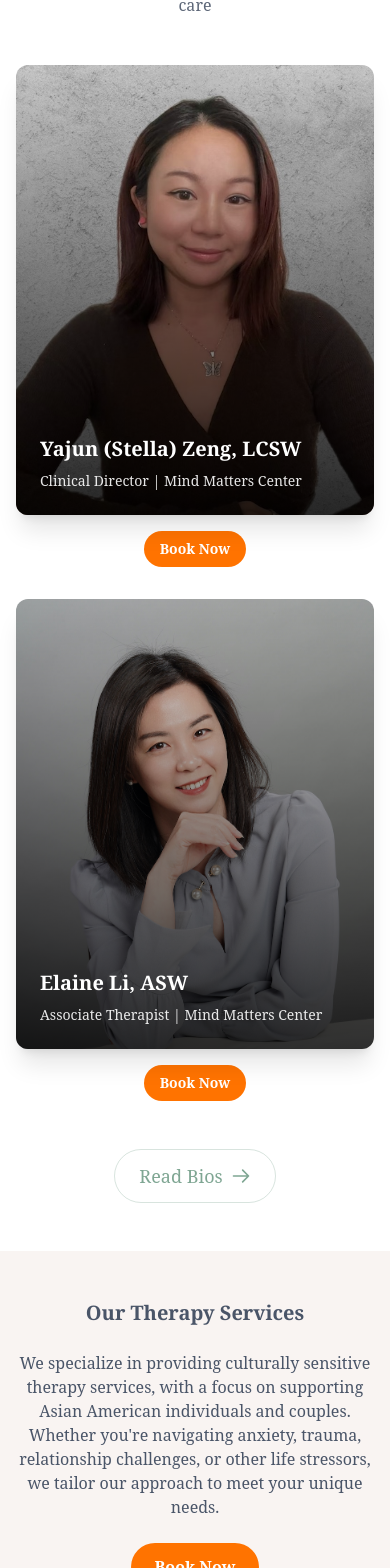
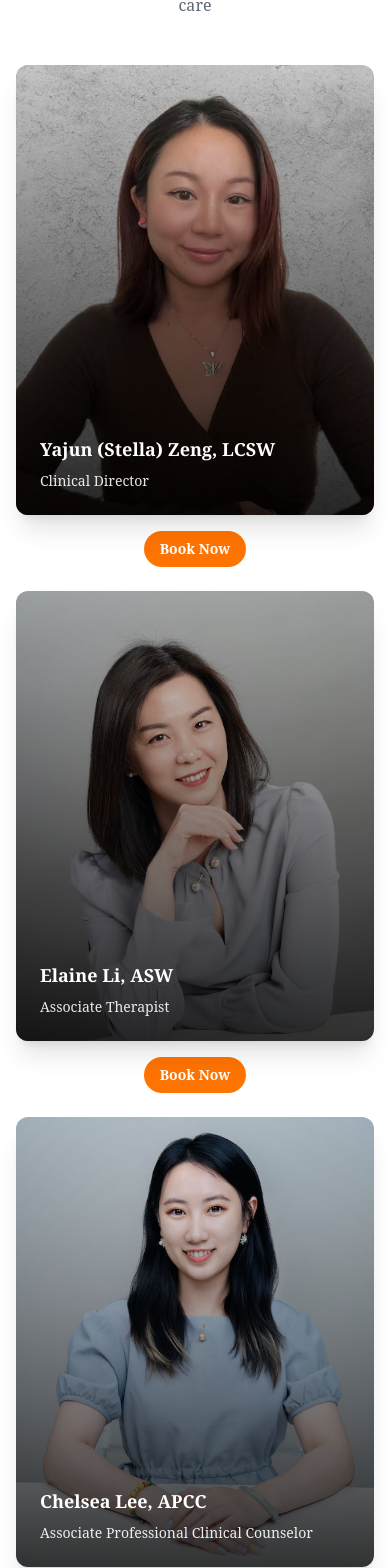
Before and after one commit to mindmatterscenter/mindmatterscenter.github.io, a React (Vite) app: page / in a window 390 px wide. Shown: the part 3442-5010 px from the top of the page. Built offline with nearby package versions, Linux system fonts and the light colour scheme; a web font is replaced by a local one.

Commit message:
added chelsea

```diff
--- a/src/constants.jsx
+++ b/src/constants.jsx
@@ -10,4 +10,5 @@ export const CLIENT_PORTAL_URL = 'https://mindmatterscenter.janeapp.com/';
 export const THERAPIST_URLS = {
   stella: 'https://mindmatterscenter.janeapp.com/#/staff_member/1',
   elaine: 'https://mindmatterscenter.janeapp.com/#/staff_member/2',
+  chelsea: 'https://mindmatterscenter.janeapp.com/#/staff_member/4',
 };
--- a/src/pages/Home.jsx
+++ b/src/pages/Home.jsx
@@ -7,6 +7,7 @@ import { FadeInSection, HoverCard } from '../components/shared/Animations';
 import BookNowCTA from '../components/shared/BookNowCTA';
 import ZengImg from '../assets/images/profile_pics/zeng.jpg';
 import ElaineImg from '../assets/images/profile_pics/elaine.jpg';
+import ChelseaImg from '../assets/images/profile_pics/chelsea.jpg';
 import SEO from '../components/shared/SEO';
 import { createOrganizationStructuredData } from '../components/shared/StructuredData';
 
@@ -254,7 +255,7 @@ const Home = () => {
       {/* Team Introduction Section */}
       <section className="py-12 md:py-20 bg-brand-background-primary">
         <FadeInSection delay={100}>
-          <div className="max-w-6xl mx-auto px-4 sm:px-6 lg:px-8 relative z-10">
+          <div className="max-w mx-auto px-4 sm:px-6 lg:px-8 relative z-10">
             <div className="text-center mb-12">
               <h2 className="text-2xl md:text-3xl lg:text-4xl font-serif text-brand-text-primary inline-block relative">
                 Our Clinical Team
@@ -265,9 +266,9 @@ const Home = () => {
               </p>
             </div>
 
-            <div className="flex flex-wrap justify-center gap-8 md:gap-12 lg:gap-16">
+            <div className="flex flex-wrap justify-center gap-6 md:gap-8 lg:gap-10">
               {/* Therapist 1 */}
-              <div className="group w-full md:w-[calc(50%-2rem)] max-w-md">
+              <div className="group w-full sm:w-[calc(33%-1rem)] max-w-sm">
                 <div className="relative rounded-xl overflow-hidden shadow-xl transform transition-transform duration-500">
                   <div className="absolute inset-0 bg-gradient-to-t from-black/80 via-black/40 to-transparent z-10"></div>
                   <img
@@ -276,11 +277,11 @@ const Home = () => {
                     className="w-full h-[450px] object-cover object-center"
                   />
                   <div className="absolute bottom-0 left-0 right-0 p-6 z-20 transform transition-transform duration-500">
-                    <h3 className="text-xl md:text-2xl font-serif text-white mb-2">
+                    <h3 className="text-lg md:text-xl font-serif text-white mb-2">
                       Yajun (Stella) Zeng, LCSW
                     </h3>
-                    <p className="text-white/90 text-sm md:text-base">
-                      Clinical Director | Mind Matters Center
+                    <p className="text-white/90 text-sm">
+                      Clinical Director
                     </p>
                   </div>
                 </div>
@@ -290,25 +291,48 @@ const Home = () => {
               </div>
 
               {/* Therapist 2 */}
-              <div className="group w-full md:w-[calc(50%-2rem)] max-w-md">
+              <div className="group w-full sm:w-[calc(33%-1rem)] max-w-sm">
                 <div className="relative rounded-xl overflow-hidden shadow-xl transform transition-transform duration-500">
                   <div className="absolute inset-0 bg-gradient-to-t from-black/80 via-black/40 to-transparent z-10"></div>
                   <img
                     src={ElaineImg}
                     alt="Elaine Li, ASW"
-                    className="w-full h-[450px] object-cover object-center"
+                  className="w-full h-[450px] object-cover object-center"
                   />
                   <div className="absolute bottom-0 left-0 right-0 p-6 z-20 transform transition-transform duration-500">
-                    <h3 className="text-xl md:text-2xl font-serif text-white mb-2">
+                    <h3 className="text-lg md:text-xl font-serif text-white mb-2">
                       Elaine Li, ASW
                     </h3>
-                    <p className="text-white/90 text-sm md:text-base">
-                      Associate Therapist | Mind Matters Center
+                    <p className="text-white/90 text-sm">
+                      Associate Therapist
                     </p>
                   </div>
                 </div>
                 <div className="mt-4 flex justify-center">
                   <BookNowCTA size="sm" therapistId="elaine" />
+                </div>
+              </div>
+
+              {/* Therapist 3 - Chelsea */}
+              <div className="group w-full sm:w-[calc(33%-1rem)] max-w-sm">
+                <div className="relative rounded-xl overflow-hidden shadow-xl transform transition-transform duration-500">
+                  <div className="absolute inset-0 bg-gradient-to-t from-black/80 via-black/40 to-transparent z-10"></div>
+                  <img
+                    src={ChelseaImg}
+                    alt="Chelsea Lee, APCC"
+                   className="w-full h-[450px] object-cover object-center"
+                  />
+                  <div className="absolute bottom-0 left-0 right-0 p-6 z-20 transform transition-transform duration-500">
+                    <h3 className="text-lg md:text-xl font-serif text-white mb-2">
+                      Chelsea Lee, APCC
+                    </h3>
+                    <p className="text-white/90 text-sm">
+                      Associate Professional Clinical Counselor
+                    </p>
+                  </div>
+                </div>
+                <div className="mt-4 flex justify-center">
+                  <BookNowCTA size="sm" therapistId="chelsea" />
                 </div>
               </div>
             </div>
@@ -329,7 +353,7 @@ const Home = () => {
       </section>
 
       {/* Services Section - What We Offer */}
-      <section className="py-12 md:py-20 bg-brand-background-secondary">
+      < section className="py-12 md:py-20 bg-brand-background-secondary" >
         <div className="max-w-7xl mx-auto px-4 sm:px-6 lg:px-8">
           <div className="text-center">
             <h2 className="text-xl md:text-3xl lg:text-5xl font-serif text-brand-text-primary mb-6 md:mb-8">
@@ -387,10 +411,10 @@ const Home = () => {
             </div>
           </div>
         </div>
-      </section>
+      </section >
 
       {/* Specialties Section - Areas of Expertise */}
-      <section className="py-12 md:py-20 bg-brand-background-primary">
+      < section className="py-12 md:py-20 bg-brand-background-primary" >
         <FadeInSection delay={100}>
           <div className="max-w-7xl mx-auto px-4 sm:px-6 lg:px-8">
             <div className="text-center mb-12">
@@ -465,10 +489,10 @@ const Home = () => {
             </div>
           </div>
         </FadeInSection>
-      </section>
+      </section >
 
       {/* Additional Resources Section */}
-      <section className="py-12 md:py-20 bg-brand-background-primary">
+      < section className="py-12 md:py-20 bg-brand-background-primary" >
         <FadeInSection delay={300}>
           <div className="max-w-7xl mx-auto px-4 sm:px-6 lg:px-8">
             <div className="text-center mb-8">
@@ -572,10 +596,10 @@ const Home = () => {
             </div>
           </div>
         </FadeInSection>
-      </section>
+      </section >
 
       {/* Final CTA */}
-      <section className="py-12 md:py-20 bg-brand-background-secondary">
+      < section className="py-12 md:py-20 bg-brand-background-secondary" >
         <FadeInSection delay={400}>
           <div className="max-w-4xl mx-auto px-4 sm:px-6 lg:px-8 text-center">
             <p className="text-xl md:text-2xl lg:text-3xl text-brand-text-primary mb-8">
@@ -593,7 +617,7 @@ const Home = () => {
             </div>
           </div>
         </FadeInSection>
-      </section>
+      </section >
     </>
   );
 };
--- a/src/pages/OurTeam.jsx
+++ b/src/pages/OurTeam.jsx
@@ -1,7 +1,8 @@
 import React from 'react';
+import TeamMember from '../components/shared/TeamMember';
 import ZengImg from '../assets/images/profile_pics/zeng.jpg';
 import ElaineImg from '../assets/images/profile_pics/elaine.jpg';
-import TeamMember from '../components/shared/TeamMember';
+import ChelseaImg from '../assets/images/profile_pics/chelsea.jpg'; // You'll need to add this image
 import SEO from '../components/shared/SEO';
 
 const OurTeam = () => {
@@ -63,9 +64,31 @@ const OurTeam = () => {
             },
             {
                 "@type": "Person",
-                "name": "Jessica Chen, LMFT",
-                "jobTitle": "Licensed Marriage and Family Therapist",
-                "description": "Bilingual therapist specializing in family dynamics, relationships, and cultural identity."
+                "name": "Chelsea Lee",
+                "jobTitle": "Associate Professional Clinical Counselor",
+                "description": "Integrative therapist specializing in life transitions, relationship challenges, and cultural identity issues.",
+                "hasCredential": [
+                    {
+                        "@type": "EducationalOccupationalCredential",
+                        "credentialCategory": "degree",
+                        "name": "Master of Philosophy in Education (M.Phil. Ed.)",
+                        "educationalLevel": "graduate",
+                        "recognizedBy": {
+                            "@type": "CollegeOrUniversity",
+                            "name": "University of Pennsylvania"
+                        }
+                    },
+                    {
+                        "@type": "EducationalOccupationalCredential",
+                        "credentialCategory": "degree",
+                        "name": "Master of Science in Education (MSEd.)",
+                        "educationalLevel": "graduate",
+                        "recognizedBy": {
+                            "@type": "CollegeOrUniversity",
+                            "name": "University of Pennsylvania"
+                        }
+                    }
+                ]
             }
         ]
     };
@@ -96,7 +119,7 @@ const OurTeam = () => {
             title: 'Associate Therapist | Mind Matters Center',
             image: ElaineImg,
             introContent: [
-                "My name is Elaine Li, and I’m an associate therapist dedicated to helping individuals navigate their personal growth, relationships, and mental health challenges. My therapeutic approach integrates evidence-based techniques such as Cognitive Behavioral Therapy (CBT), Dialectical Behavior Therapy (DBT), and Motivational Interviewing (MI) to support clients in achieving meaningful change in their lives.",
+                "My name is Elaine Li, and I'm an associate therapist dedicated to helping individuals navigate their personal growth, relationships, and mental health challenges. My therapeutic approach integrates evidence-based techniques such as Cognitive Behavioral Therapy (CBT), Dialectical Behavior Therapy (DBT), and Motivational Interviewing (MI) to support clients in achieving meaningful change in their lives.",
                 "As an Asian American, I deeply understand the unique struggles and challenges that come with navigating multiple cultures and identities. Many of my clients, especially those from immigrant backgrounds, experience acculturation stress, family dynamics, and the complexities of balancing traditional values with the demands of living in a new culture. These challenges can lead to feelings of isolation, anxiety, and confusion, but I believe that with the right support, everyone can find their path toward healing, self-discovery, and resilience."
             ],
             credentials: [
@@ -110,8 +133,30 @@ const OurTeam = () => {
             ],
             quote: 'I believe therapy is a collaborative journey where we work together to discover your strengths, navigate challenges, and build resilience. My goal is to create a space where you feel truly understood as you embrace your authentic self.',
             personalContent: "When I'm not working, I love hiking and reading. Both activities allow me to expand my horizons, and I enjoy balancing the adventure of the outdoors with the adventure of a great story."
+        },
+        {
+            id: 'chelsea',
+            name: 'Chelsea Lee, APCC',
+            title: 'Associate Professional Clinical Counselor | Mind Matters Center',
+            image: ChelseaImg,
+            introContent: [
+                "Many people struggle with everyday stresses, including life adjustments, work burnout, relationship challenges, identity crises, and cultural conflicts, in addition to anxiety, MDD, or other mental health issues. These struggles can feel overwhelming, making it difficult to find a clear path forward."
+            ],
+            credentials: [
+                'Master of Philosophy in Education (M.Phil. Ed.) from University of Pennsylvania',
+                'Master of Science in Education (MSEd.) from University of Pennsylvania',
+                'Associate Professional Clinical Counselor'
+            ],
+            mainContent: [
+                "I take an integrative approach, combining CBT, attachment-focused therapy, emotionally focused therapy, and psychodynamic techniques to address each client’s unique needs. Through a cooperative and personalized process, I help clients explore their experiences, develop coping skills, and foster deeper self-awareness.",
+                "Over the past year, I have worked at the LA County Department of Mental Health, conducting intake assessments, diagnosing clients, and providing individual psychotherapy for individuals facing moderate to severe mental health conditions, including depression, anxiety, PTSD, bipolar disorder, schizophrenia, and personality disorders. I also provide crisis interventions to support clients during acute mental health episodes.",
+                "My practice focuses on working with couples, families, individuals, young adults, and teenagers. I specialize in helping clients navigate life transitions & adjustment issues, work & academic challenges, relationship & attachment issues, identity & cultural concerns, and self-esteem & personal growth, in addition to anxiety, depression, and trauma."
+            ],
+            quote: 'We don\'t have to do all of it alone. We were never meant to.',
+            personalContent: "Outside of work, I love skiing and snowboarding—there's something about being on the slopes that feels freeing. I also enjoy exploring new experiences and discovering what truly brings me joy."
         }
     ];
+
     return (
         <div className="min-h-screen pt-20 sm:pt-24 md:pt-32 bg-brand-background-secondary">
             {/* SEO Section */}
@@ -123,6 +168,7 @@ const OurTeam = () => {
                 structuredData={therapistsStructuredData}
                 ogImage={ZengImg}
             />
+
             {/* Hero Section */}
             <section className="mb-12 sm:mb-16 md:mb-20">
                 <div className="max-w-7xl mx-auto px-4 sm:px-6 lg:px-8">
```
Also changed, not shown: src/assets/images/profile_pics/chelsea.jpg (added). Lines whose indentation alone changed are shown as unchanged.
